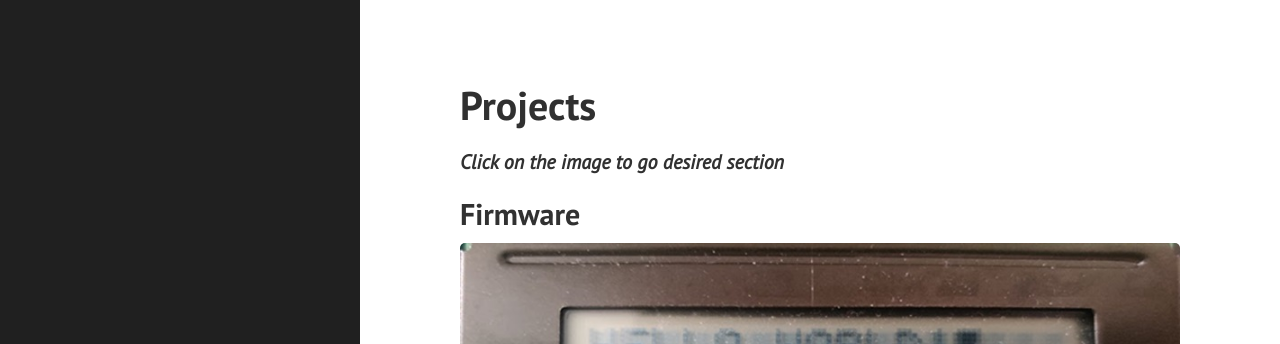
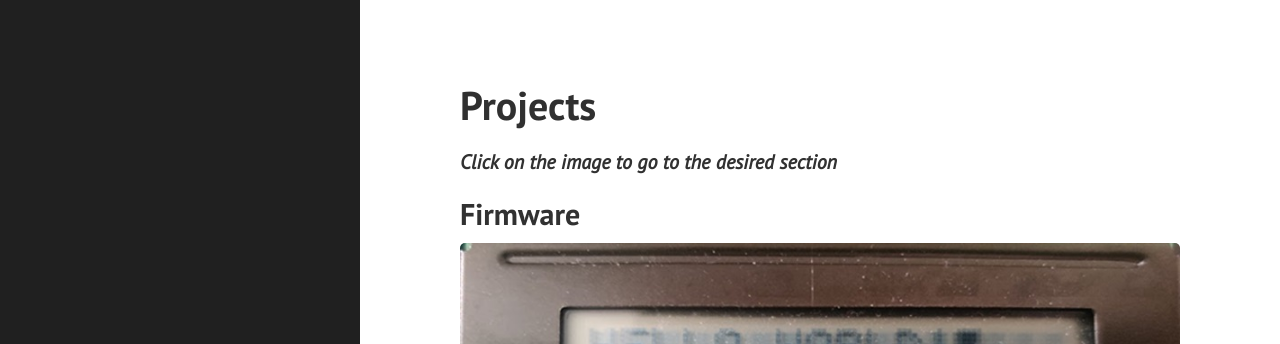
Before and after one commit to krish0706/krish0706.github.io, a Jekyll site: the page built from projects.md, in a window 1280 px wide and 1190 px high. Shown: the top 344 px of the window. Built offline with Jekyll 4.4.1, drawn with Linux system fonts in a browser that asks for light colours.

Commit message:
Fixes grammar
Fixes grammar

```diff
--- a/index.html
+++ b/index.html
@@ -4,6 +4,6 @@ title: home
 ---
 
 <h1 style="font-family:'Courier New', monospace;">Hi! I am Krish!</h1>
-<p>I am graduate student at the University of Colorado at Boulder, specializing in Embedded Systems Engineering.</p>
+<p>I am a graduate student at the University of Colorado at Boulder, specializing in Embedded Systems Engineering.</p>
 <p>Click on the Projects tab to view my projects</p>
 <p>PS: This website is still in developement, I will add/change things later. If you find any bug, feel free to reach out!</p>
--- a/projects.md
+++ b/projects.md
@@ -3,7 +3,7 @@ layout: page
 title: Projects
 ---
 
-###### <em>Click on the image to go desired section</em>
+###### <em>Click on the image to go to the desired section</em>
 
 
 ## Firmware
```
